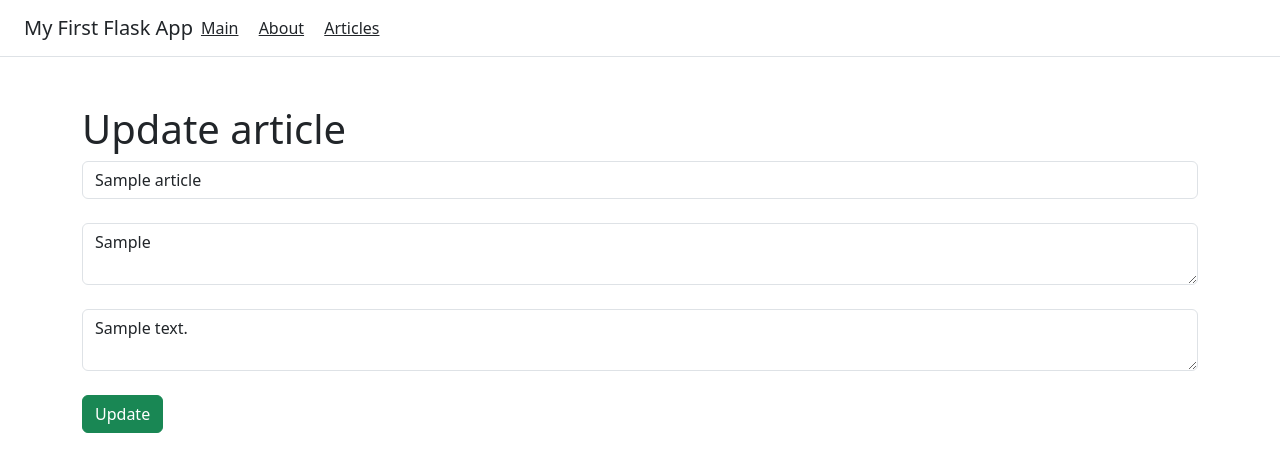
After one commit to AlexPCRus/FirstFlask, a Flask app: page /articles/1/update in a window 1280 px wide. The commit adds this page. Shown: the top 472 px of the page. Run offline with Flask 3, Linux system fonts and the light colour scheme; tables that the repository leaves empty hold one stand-in row (values such as "Sample post").

Commit message:
DB operations: delete, update.

```diff
--- a/main.py
+++ b/main.py
@@ -52,6 +52,39 @@ def create_article():
         return render_template('create-article.html')
 
 
+@app.route('/articles/<int:articleid>')
+def article_details(articleid):
+    article = Article.query.get(articleid)
+    return render_template('article-detail.html', article=article)
+
+
+@app.route('/articles/<int:articleid>/delete')
+def delete_article(articleid):
+    article = Article.query.get_or_404(articleid)
+    try:
+        db.session.delete(article)
+        db.session.commit()
+        return redirect('/articles')
+    except:
+        return "Error while deleting article"
+
+
+@app.route('/articles/<int:articleid>/update', methods=['POST', 'GET'])
+def update_article(articleid):
+    article = Article.query.get(articleid)
+    if request.method == "POST":
+        article.title = request.form['title']
+        article.intro = request.form['intro']
+        article.text = request.form['text']
+        try:
+            db.session.commit()
+            return redirect('/articles')
+        except:
+            return "Error while updating article"
+    else:
+        return render_template('update-article.html', article=article)
+
+
 if __name__ == '__main__':
     with app.app_context():
         db.create_all()
--- a/templates/articles.html
+++ b/templates/articles.html
@@ -12,13 +12,17 @@ List of articles
 </div>
 
 <div class="container mt-5">
+    {% if articles|length > 0 %}
         {% for elem in articles %}
         <div class="alert alert-info">
             <h2>{{ elem.title }}</h2>
             <p>{{ elem.intro }}</p>
             <p><b>{{ elem.date.date() }}</b></p>
-        <a href="/posts/{{ elem.id }}" class="btn btn-warning">Details</a>
+            <a href="/articles/{{ elem.id }}" class="btn btn-warning">Details</a>
         </div>
         {% endfor %}
+    {% else %}
+        <p>Articles not found</p>
+    {% endif %}
 </div>
 {% endblock %}
--- /dev/null
+++ b/templates/update-article.html
@@ -0,0 +1,17 @@
+{% extends 'base.html' %}
+
+{% block title %}
+Update article
+{% endblock %}
+
+{% block body %}
+<div class="container mt-5">
+    <h1>Update article</h1>
+    <form method="post">
+        <input type="text" name="title" id="title" class="form-control" value="{{ article.title }}"><br>
+        <textarea name="intro" id="intro" class="form-control">{{ article.intro }}</textarea><br>
+        <textarea name="text" id="text" class="form-control">{{ article.text }}</textarea><br>
+        <input type="submit" class="btn btn-success" value="Update">
+    </form>
+</div>
+{% endblock %}
```
Also changed, not shown: templates/article-detail.html (added, +16 -0 lines), instance/blog.db. Lines whose indentation alone changed are shown as unchanged.
